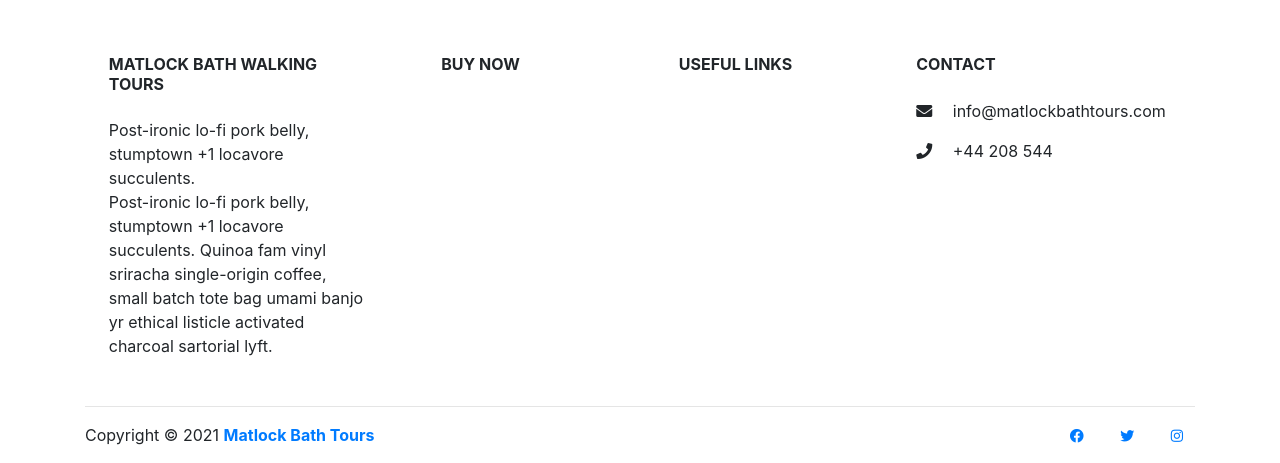
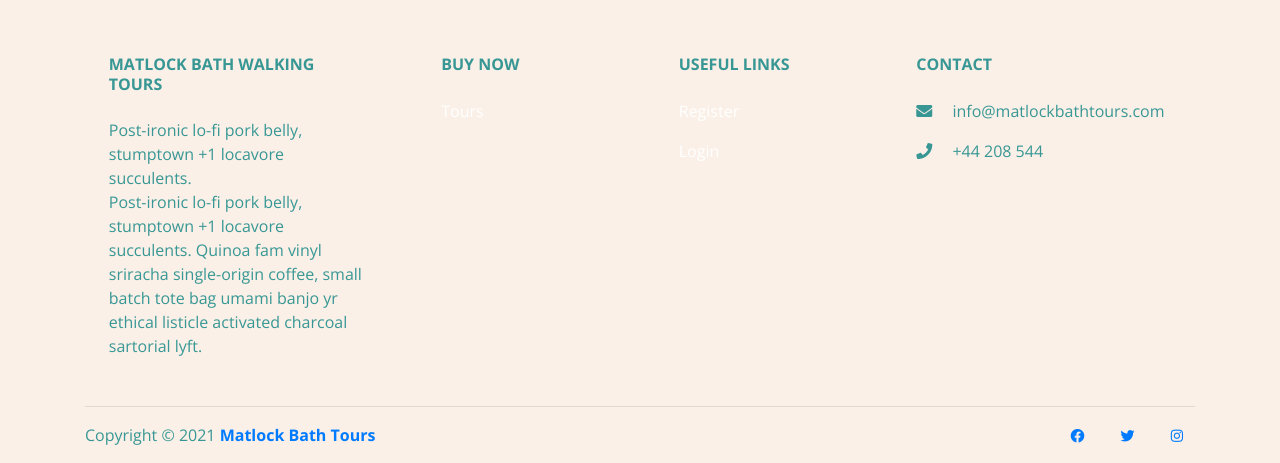
Before and after one commit to Telesia/matlock_bath_tours, a Django app: page / in a window 1280 px wide. Shown: the part 1755-2218 px from the top of the page. Run offline with Django 3.2, Linux system fonts and the light colour scheme; some libraries are stand-ins or nearby versions.

Commit message:
Wire up base.css to settings.py

```diff
--- a/home/templates/home/index.html
+++ b/home/templates/home/index.html
@@ -44,7 +44,7 @@
             <!-- Tour 3 -->
             <div class="col-lg-4">
                 <img src="" alt="" class="rounded-circle">
-                <h2>Tour 3</h2>
+                <h2 class="heading_two">Tour 3</h2>
                 <p>I'm baby neutra sartorial street art, raclette direct trade roof party selfies hell of helvetica.</p>
                 <p>
                     <a class="btn btn-secondary" href="#">Learn more »</a>
--- a/matlock_bath_tours/settings.py
+++ b/matlock_bath_tours/settings.py
@@ -149,6 +149,7 @@
 # https://docs.djangoproject.com/en/3.2/howto/static-files/
 
 STATIC_URL = '/static/'
+STATICFILES_DIRS = os.path.join(BASE_DIR, 'static'),
 
 # Default primary key field type
 # https://docs.djangoproject.com/en/3.2/ref/settings/#default-auto-field
--- a/matlock_bath_tours/urls.py
+++ b/matlock_bath_tours/urls.py
@@ -15,6 +15,8 @@
 """
 from django.contrib import admin
 from django.urls import path, include
+from django.conf import settings
+from django.conf.urls.static import static
 
 urlpatterns = [
     path('admin/', admin.site.urls),
--- /dev/null
+++ b/static/css/base.css
@@ -0,0 +1,8 @@
+@import url('https://fonts.googleapis.com/css2?family=Open+Sans:ital,wght@0,300;0,400;0,600;0,700;0,800;1,300;1,400;1,600;1,700;1,800&display=swap');
+
+body {
+    background: #FAF0E7;
+    height: calc(100vh - 164px);
+    color: #389794;
+    font-family: 'open sans';
+}
--- a/templates/base.html
+++ b/templates/base.html
@@ -17,6 +17,7 @@
         {% block corecss %}
             <!-- CSS -->
             <link rel="stylesheet" href="https://stackpath.bootstrapcdn.com/bootstrap/4.5.0/css/bootstrap.min.css"/>
+            <link rel="stylesheet" href="{% static 'css/base.css' %}">
         {% endblock %}
 
         <!-- Fontawesome -->
@@ -40,9 +41,9 @@
     </head>
     <body>
     <!-- Header -->
-        <header class="container-fluid fixed-top">
+        <header class="">
             <!--Nav Bar-->
-            <nav class="navbar navbar-expand-lg navbar-light bg-light fixed-top">
+            <nav class="container-fluid fixed-top navbar navbar-expand-lg navbar-light bg-light">
                 <div class="container">
                     <!-- Navbar logo -->
                     <a class="navbar-brand" href="{% url 'home' %}"><i class="fas fa-hiking fa-lg"></i>
```
Lines whose indentation alone changed are shown as unchanged.
